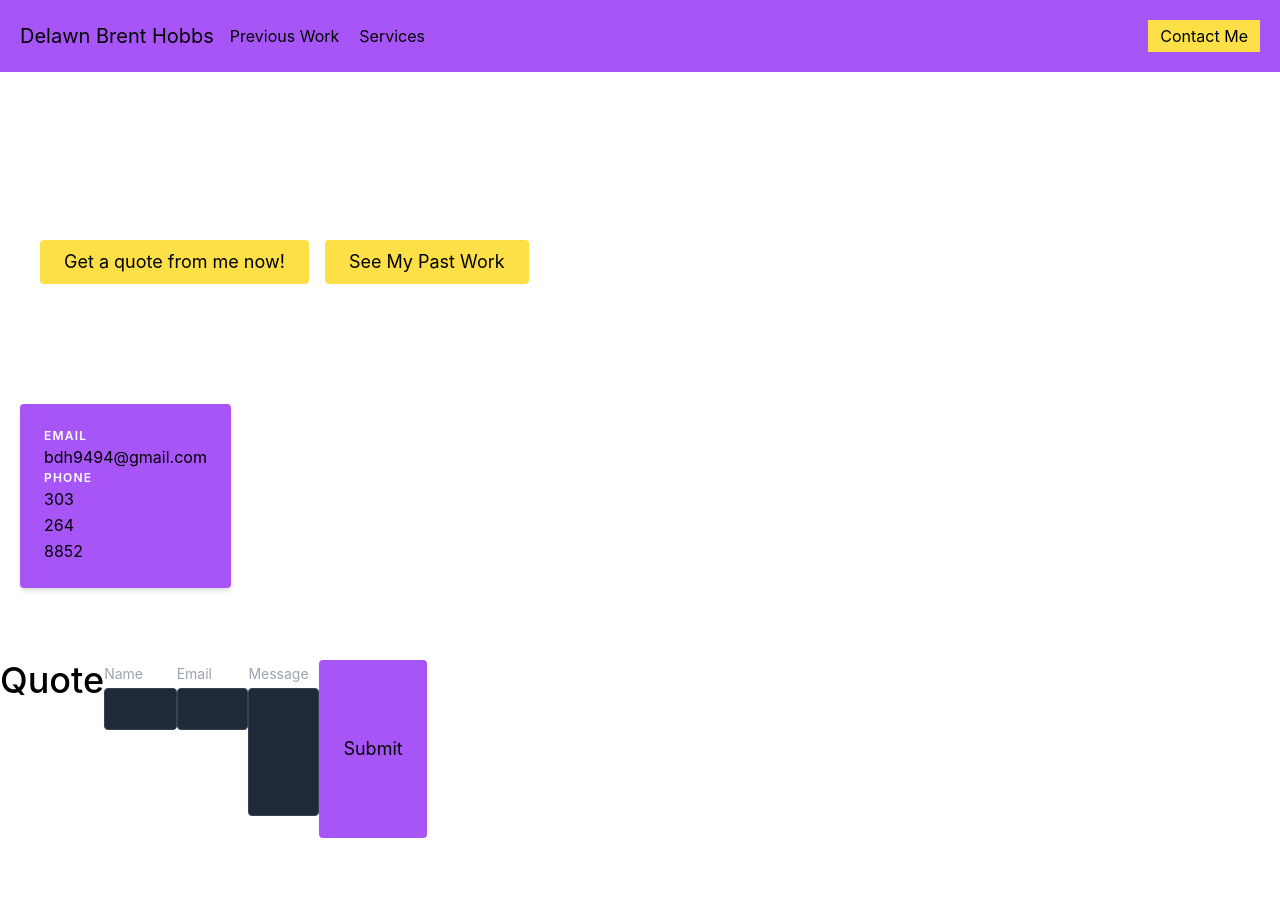
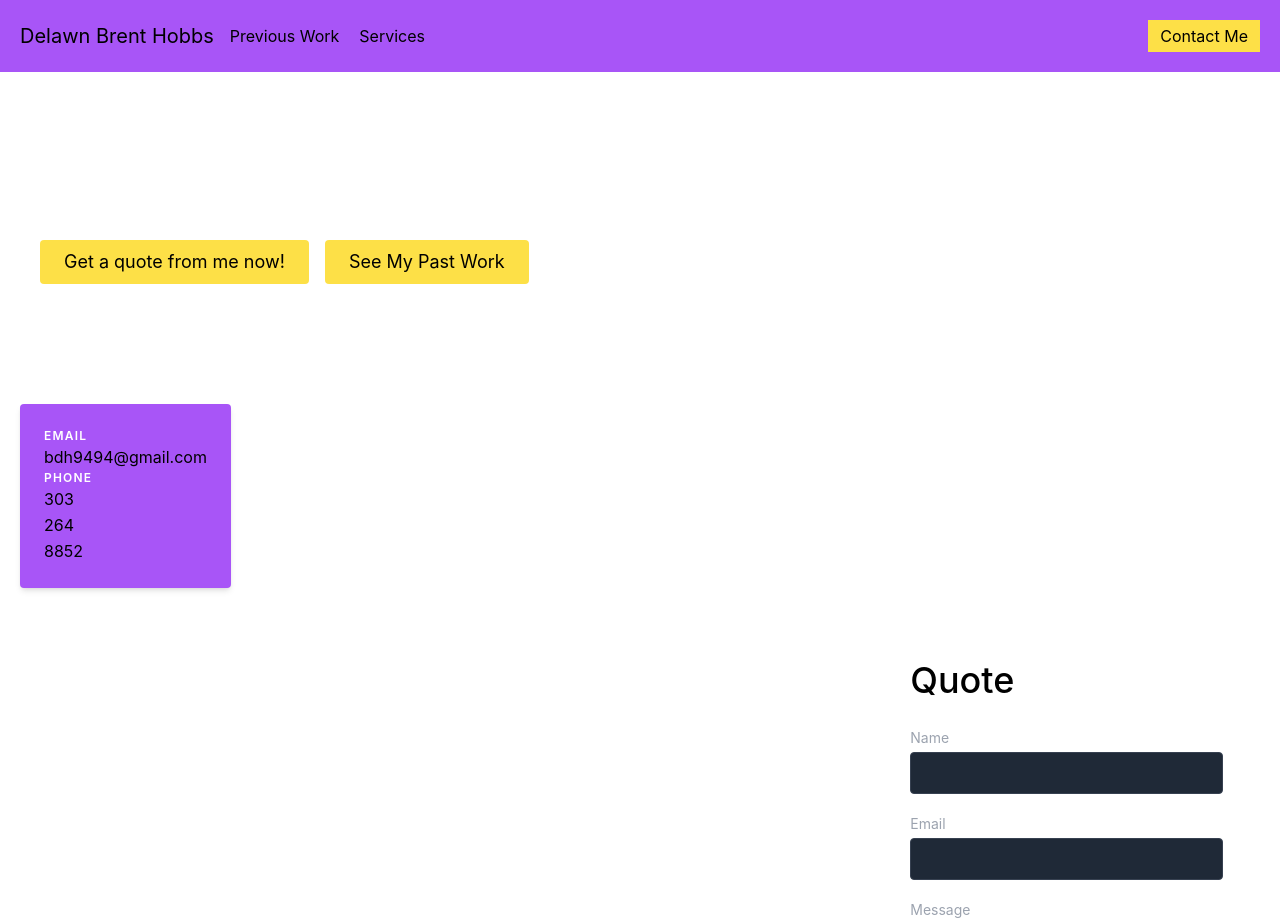
Before and after one commit to brendonc-h/Humble-Hands, a React (Create React App) app: page / in a window 1280 px wide. Shown: the top 922 px of the page. Before the commit the page ends 870 px from the top, so only its background shows below. Built offline with nearby package versions, Linux system fonts and the light colour scheme.

Commit message:
box sizing

```diff
--- a/src/components/Contact.js
+++ b/src/components/Contact.js
@@ -48,7 +48,7 @@ export default function Contact() {
           netlify
           name="test"
           onSubmit={handleSubmit}
-          className=" inline-flex m-0 lg:w-1/3 md:w-1/2 md:ml-auto w-full md:py-8 mt-8 md:mt-0">
+          className=" grid place-content-evenly lg:w-1/3 md:w-1/2 md:ml-auto w-full md:py-8 mt-8 md:mt-0">
           <h2 className="text-black sm:text-4xl text-3xl mb-1 font-medium title-font">
             Quote
           </h2>
```
